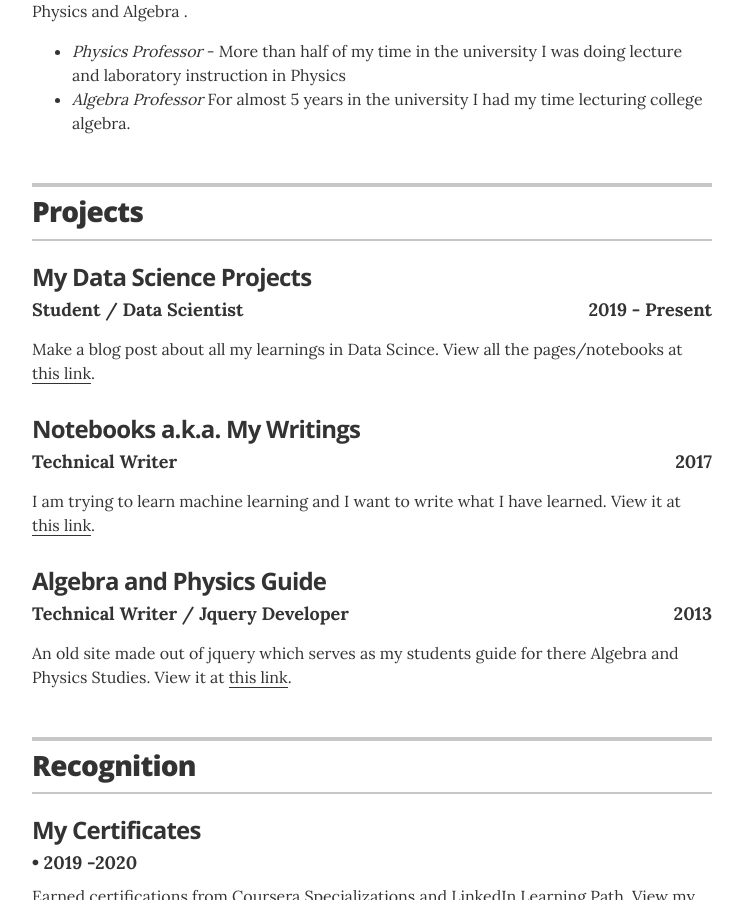
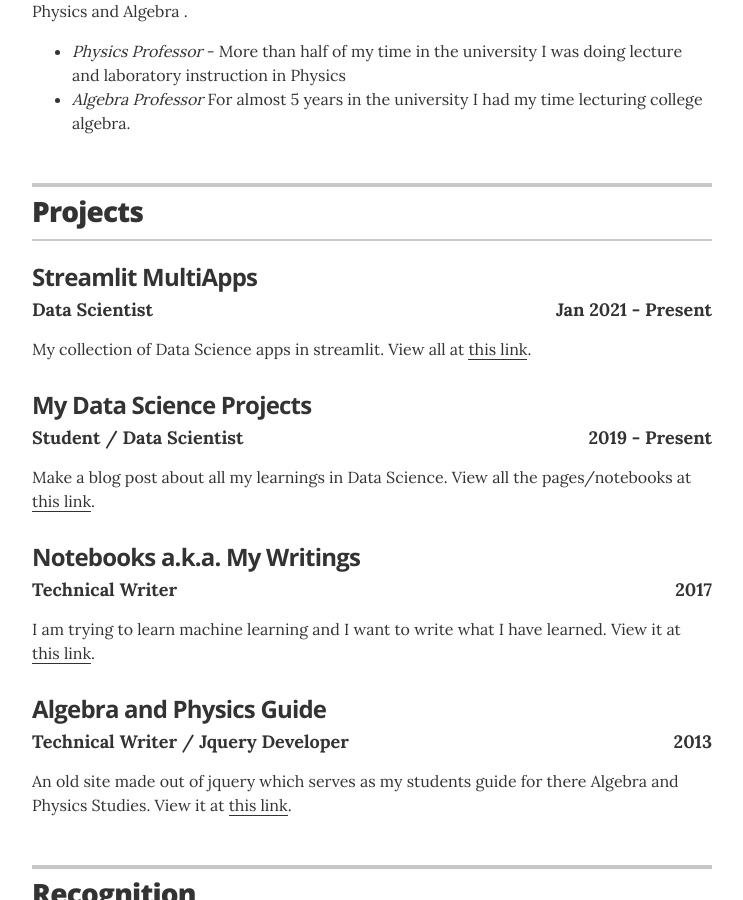
Before and after one commit to daddyawesome/daddyawesome.github.io, a Jekyll site: the page built from index.html, in a window 1280 px wide and 900 px high, scrolled down 1696 px. Shown: the whole window, without its empty margins (268-1011 px from the left). Built offline with Jekyll 4.4.1, drawn with Linux system fonts in a browser that asks for light colours; nearby versions of some CDN libraries.

Commit message:
Update projects.yml

```diff
--- a/_data/projects.yml
+++ b/_data/projects.yml
@@ -1,9 +1,16 @@
 # Projects
+
+# Streamline Apps
+- project: Streamlit MultiApps
+  role: Data Scientist
+  duration: Jan 2021 - Present
+  description: My collection of Data Science apps in streamlit. View all at <a href="https://share.streamlit.io/daddyawesome/data-app/main/app.py" target=_blank rel="noopener noreferrer">this link</a>.
+
 # My Data Science Projects
 - project: My Data Science Projects
   role: Student / Data Scientist
   duration: 2019 - Present
-  description: Make a blog post about all my learnings in Data Scince. View all the pages/notebooks at <a href="https://daddyawesome.github.io/data_science/" target=_blank rel="noopener noreferrer">this link</a>.
+  description: Make a blog post about all my learnings in Data Science. View all the pages/notebooks at <a href="https://daddyawesome.github.io/data_science/" target=_blank rel="noopener noreferrer">this link</a>.
 
 # Notebooks a.k.a. My Writings
 - project: Notebooks a.k.a. My Writings
@@ -11,7 +18,7 @@
   duration: 2017
   description: I am trying to learn machine learning and I want to write what I have learned. View it at <a href="https://daddyawesome.github.io/writings/spartan/" target=_blank rel="noopener noreferrer">this link</a>.
 
-# Notebooks a.k.a. My Writings
+# Algebra and Physics Guide
 - project: Algebra and Physics Guide
   role: Technical Writer / Jquery Developer
   duration: 2013
```
